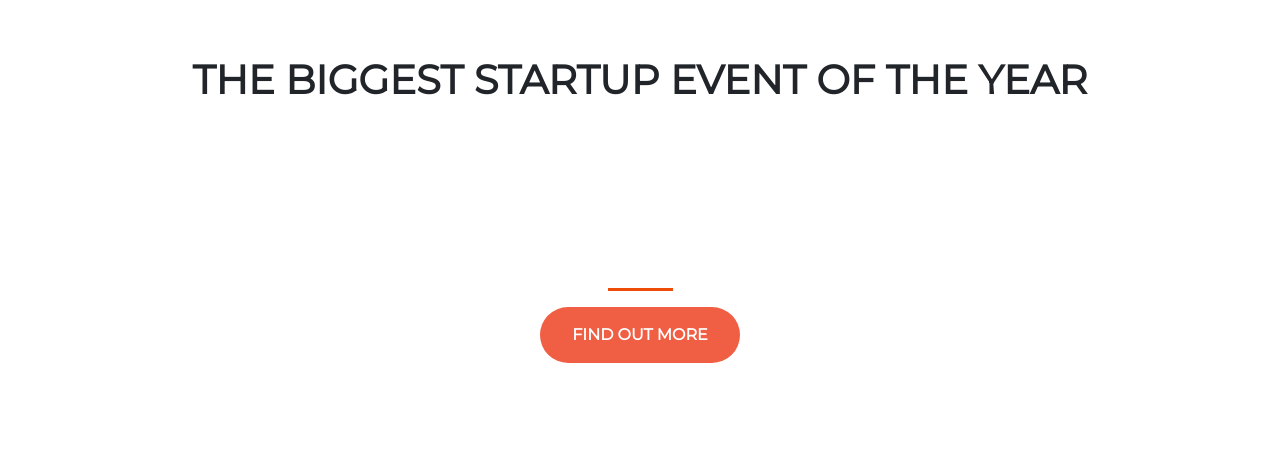
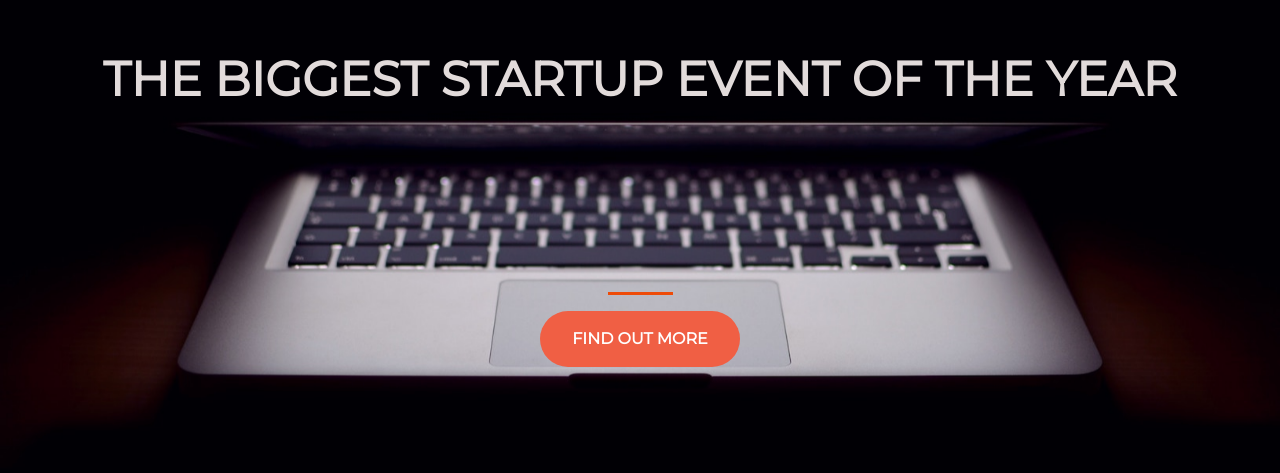
Before and after one commit to Don-promzzy/Bootstrap-Projects, a plain HTML site: page 3. Startup-landing-page/index.html in a window 1280 px wide. Shown: the part 191-664 px from the top of the page. Drawn offline with nearby package versions, Linux system fonts and the light colour scheme.

Commit message:
Startup Landing Page

```diff
--- a/3. Startup-landing-page/style.css
+++ b/3. Startup-landing-page/style.css
@@ -3,11 +3,16 @@ html {
   width: 100%;
   height: 100%;
   font-family: "Montserrat", sans-serif;
-  background: url(header.jpg) no-repeat center center fixed;
+  background: url(./img/header.jpg) no-repeat center center fixed;
   -webkit-background-size: cover;
   -moz-background-size: cover;
   -o-background-size: cover;
   background-size: cover;
+}
+
+h1 {
+  font-size: 3rem;
+  color: #e2dbdb;
 }
 
 .buffer {
```
